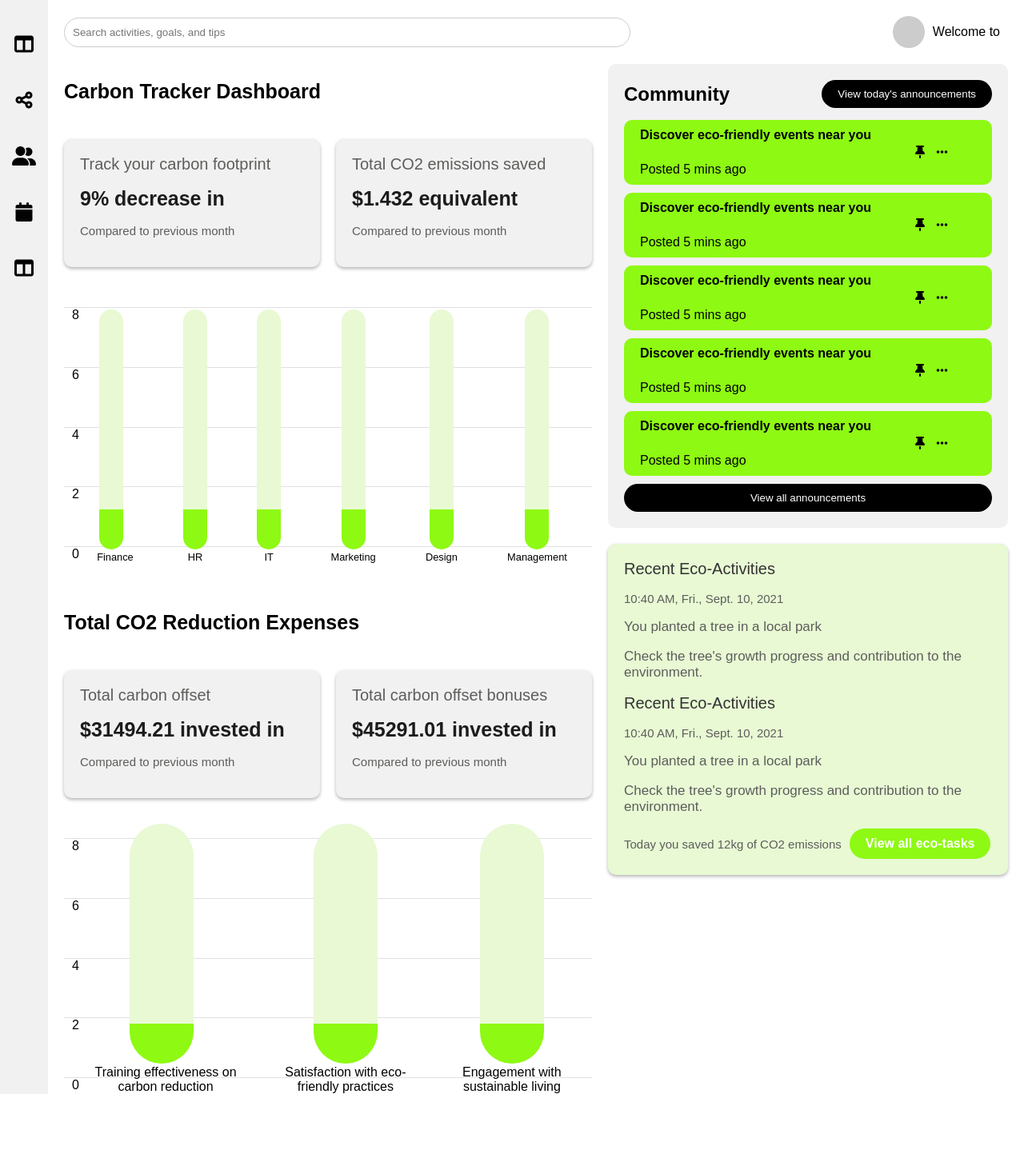
After one commit to SachchitBalamurugan/Carbon-App, a Flask app: page /statistics in a window 1280 px wide. The commit adds this page. Shown: the whole page at 80% size. Run offline with Flask 3, Linux system fonts and the light colour scheme.

Commit message:
finished UI for all pages

```diff
--- a/app.py
+++ b/app.py
@@ -18,5 +18,10 @@ def profile():
 def settings():
     return render_template('settings.html')
 
+
+@app.route('/statistics')
+def stats():
+    return render_template('stats.html')
+
 if __name__ == '__main__':
     app.run(debug=True)
--- /dev/null
+++ b/templates/stats.html
@@ -0,0 +1,568 @@
+<!DOCTYPE html>
+<html lang="en">
+<head>
+    <meta charset="UTF-8">
+    <meta name="viewport" content="width=device-width, initial-scale=1.0">
+    <title>Eco Dashboard</title>
+    <link rel="stylesheet" href="https://cdnjs.cloudflare.com/ajax/libs/font-awesome/6.0.0-beta3/css/all.min.css">
+    <style>
+        * {
+    box-sizing: border-box;
+    margin: 0;
+    padding: 0;
+    font-family: Arial, sans-serif;
+}
+
+body {
+    display: flex;
+    background-color: #ffffff;
+}
+
+.sidebar {
+            width: 60px;
+            background-color: #F1F1F1;
+            display: flex;
+            flex-direction: column;
+            align-items: center;
+            padding: 20px 0;
+        }
+        .icon {
+            width: 50px;
+            height: 70px;
+            color: #030303;
+            display: flex;
+            align-items: center;
+            justify-content: center;
+            text-decoration: none;
+        }
+        .icon:hover {
+            background-color: #8EF913;
+            border-radius: 5px;
+        }
+
+.main-content {
+    flex: 1;
+    display: flex;
+    flex-direction: column;
+    padding: 20px;
+}
+
+header {
+    display: flex;
+    justify-content: space-between;
+    align-items: center;
+}
+
+header input[type="text"] {
+    width: 60%;
+    padding: 10px;
+    border-radius: 20px;
+    border: 1px solid #ccc;
+}
+
+.profile {
+    display: flex;
+    align-items: center;
+}
+
+.profile p {
+    margin-right: 10px;
+}
+
+.profile-pic {
+    width: 40px;
+    height: 40px;
+    background-color: #ccc;
+    border-radius: 50%;
+}
+
+.content {
+    display: flex;
+    flex: 1;
+    margin-top: 20px;
+}
+
+.main-section {
+    flex: 2;
+    margin-right: 20px;
+}
+
+.stats-section {
+    width: 500px;
+}
+
+.greeting {
+    margin: 20px 0;
+}
+
+.activities, .emissions-saved{
+    background-color: #F1F1F1;
+    padding: 20px;
+    margin-bottom: 20px;
+    border-radius: 10px;
+    box-shadow: 0 2px 4px rgba(0,0,0,0.3);
+}
+
+.activities2{
+    background-color: #E8F9D4;
+    padding: 20px;
+    margin-bottom: 20px;
+    border-radius: 10px;
+    box-shadow: 0 2px 4px rgba(0,0,0,0.3);
+}
+
+.stats {
+    background-color: #F1F1F1;
+    padding: 20px;
+    margin-bottom: 20px;
+    border-radius: 10px;
+}
+
+.activities2 .activities h2, .emissions-saved h2, .stats h2 {
+    margin-bottom: 10px;
+}
+
+.activity-card {
+    display: flex;
+    align-items: center;
+    margin-bottom: 10px;
+}
+
+.user-pic {
+    width: 40px;
+    height: 40px;
+    background-color: #ccc;
+    border-radius: 50%;
+    margin-right: 10px;
+}
+
+.activity-card p {
+    margin-right: 10px;
+}
+
+button {
+    padding: 10px 20px;
+    border: none;
+    border-radius: 20px;
+    background-color: #000;
+    color: #fff;
+    cursor: pointer;
+}
+
+button:hover {
+    background-color: #333;
+}
+
+.chart {
+    height: 200px;
+    background-color: #e0e0e0;
+    border-radius: 10px;
+}
+
+.stats-grid {
+    display: grid;
+    grid-template-columns: repeat(7, 1fr);
+    gap: 10px;
+    margin-bottom: 10px;
+}
+
+.stats-grid div {
+    text-align: center;
+    padding: 10px;
+    background-color: #ffffff;
+    border-radius: 10px;
+}
+
+.plans {
+    margin-bottom: 10px;
+}
+
+.plan-card {
+    background-color: #ffffff;
+    padding: 10px;
+    border-radius: 10px;
+    margin-bottom: 10px;
+}
+
+/* Responsive styles */
+@media (max-width: 1200px) {
+    .main-content {
+        padding: 10px;
+    }
+
+    header input[type="text"] {
+        width: 50%;
+    }
+
+    .stats-section {
+        width: 300px;
+    }
+}
+
+@media (max-width: 992px) {
+    body {
+        flex-direction: column;
+    }
+
+    .sidebar {
+        width: 100%;
+        flex-direction: row;
+        justify-content: space-around;
+    }
+
+    .main-content {
+        padding: 10px;
+    }
+
+    header {
+        flex-direction: column;
+        align-items: flex-start;
+    }
+
+    header input[type="text"] {
+        width: 100%;
+        margin-bottom: 10px;
+    }
+
+    .content {
+        flex-direction: column;
+    }
+
+    .main-section {
+        margin-right: 0;
+    }
+
+    .stats-section {
+        width: 100%;
+        margin-top: 20px;
+    }
+}
+
+@media (max-width: 768px) {
+    .sidebar {
+        padding: 10px 0;
+    }
+
+    .icon {
+        width: 30px;
+        height: 30px;
+    }
+
+    .profile-pic {
+        width: 30px;
+        height: 30px;
+    }
+
+    button {
+        padding: 8px 16px;
+        border-radius: 15px;
+    }
+
+    .stats-grid {
+        grid-template-columns: repeat(4, 1fr);
+    }
+}
+
+@media (max-width: 576px) {
+    .stats-grid {
+        grid-template-columns: repeat(2, 1fr);
+    }
+}
+
+    </style>
+</head>
+<body>
+    <div class="sidebar">
+        <a href="/" class="icon"><i class="fa-solid fa-table-columns fa-xl"></i></a>
+        <a href="/dashboard" class="icon"><i class="fa-solid fa-share-nodes fa-xl"></i></a>
+        <a href="/profile" class="icon"><i class="fa-solid fa-user-group fa-xl"></i></a>
+        <a href="/settings" class="icon"><i class="fa-solid fa-calendar fa-xl"></i></a>
+        <a href="/statistics" class="icon"><i class="fa-solid fa-table-columns fa-xl"></i></a>
+    </div>
+
+    <div class="main-content">
+        <header>
+            <input type="text" placeholder="Search activities, goals, and tips">
+            <div class="profile">
+                <div style="margin-right: 10px;" class="profile-pic"></div>
+                <p>Welcome to</p>
+            </div>
+        </header>
+        <div class="content">
+            <div class="main-section">
+                <div class="greeting" style="margin-bottom: 45px;">
+                    <h1 style="margin-bottom: 10px; font-size: 25px;">Carbon Tracker Dashboard</h1>
+                </div>
+                <div style="display: flex; justify-content: space-between; gap: 20px;">
+                    <div class="activities" style="flex: 1;">
+                        <h3 style="margin-bottom: 17px; font-size: 20px; color: #5D5D5B; font-weight: 300;">Track your carbon footprint</h3>
+                        <h3 style="margin-bottom: 17px; font-size: 25px; color: #1c1c1c; font-weight: bold;">9% decrease in</h3>
+                        <h3 style="margin-bottom: 17px; font-size: 15px; color: #5D5D5B; font-weight: 300;">Compared to previous month</h3>
+                    </div>
+                    <div class="activities" style="flex: 1;">
+                        <h3 style="margin-bottom: 17px; font-size: 20px; color: #5D5D5B; font-weight: 300;">Total CO2 emissions saved</h3>
+                        <h3 style="margin-bottom: 17px; font-size: 25px; color: #1c1c1c; font-weight: bold;">$1.432 equivalent</h3>
+                        <h3 style="margin-bottom: 17px; font-size: 15px; color: #5D5D5B; font-weight: 300;">Compared to previous month</h3>
+                    </div>
+                </div>
+                 <!-- Chart -->
+                 <div style="position: relative; width: 100%; height: 300px; background-color: white; ">
+
+                    <!-- Grid lines and numbers -->
+                    <div style="position: absolute; left: 0; top: 0; bottom: 0; width: 100%; display: flex; flex-direction: column; justify-content: space-between; z-index: 0; ">
+                      <div style="border-top: 1px solid #e0e0e0; width: 100%;"><span style="position: absolute; left: 10px;">8</span></div>
+                      <div style="border-top: 1px solid #e0e0e0; width: 100%;"><span style="position: absolute; left: 10px;">6</span></div>
+                      <div style="border-top: 1px solid #e0e0e0; width: 100%;"><span style="position: absolute; left: 10px;">4</span></div>
+                      <div style="border-top: 1px solid #e0e0e0; width: 100%;"><span style="position: absolute; left: 10px;">2</span></div>
+                      <div style="border-top: 1px solid #e0e0e0; width: 100%;"><span style="position: absolute; left: 10px;">0</span></div>
+                    </div>
+
+                    <!-- Bars -->
+                    <div style="display: flex; justify-content: space-around; align-items: flex-end; height: 100%; width: 100%; position: relative; z-index: 1; margin-top: 30px; ">
+                      <div style="display: flex; flex-direction: column; justify-content: flex-end; align-items: center; margin: -20px 10px;">
+                        <div style="position: relative; height: 100%; width: 30px; display: flex; flex-direction: column; justify-content: flex-end;">
+                            <div style="background-color: #E8F9D4; height: 250px; width: 30px; border-radius: 15px 15px 0 0;"></div>
+                          <div style="background-color: #8EF913; height: 50px; width: 30px; border-radius:  0 0 15px 15px;"></div>
+
+                        </div>
+                        <span style="margin-top: 2px; font-size: clamp(0.7rem, 1vw, 2.5rem); margin-left: 10px;
+">Finance</span>
+                      </div>
+                      <div style="display: flex; flex-direction: column; justify-content: flex-end; align-items: center; margin: -20px 10px;">
+                        <div style="position: relative; height: 100%; width: 30px; display: flex; flex-direction: column; justify-content: flex-end;">
+                            <div style="background-color: #E8F9D4; height: 250px; width: 30px; border-radius: 15px 15px 0 0;"></div>
+                          <div style="background-color: #8EF913; height: 50px; width: 30px; border-radius:  0 0 15px 15px;"></div>
+
+                        </div>
+                        <span style="margin-top:2px; font-size: clamp(0.7rem, 1vw, 2.5rem);
+">HR</span>
+                      </div>
+                      <div style="display: flex; flex-direction: column; justify-content: flex-end; align-items: center; margin: -20px 10px;">
+                        <div style="position: relative; height: 100%; width: 30px; display: flex; flex-direction: column; justify-content: flex-end;">
+                            <div style="background-color: #E8F9D4; height: 250px; width: 30px; border-radius: 15px 15px 0 0;"></div>
+                          <div style="background-color: #8EF913; height: 50px; width: 30px; border-radius:  0 0 15px 15px;"></div>
+
+                        </div>
+                        <span style="margin-top: 2px; font-size: clamp(0.7rem, 1vw, 2.5rem);
+">IT</span>
+                      </div>
+                      <div style="display: flex; flex-direction: column; justify-content: flex-end; align-items: center; margin: -20px 10px;">
+                        <div style="position: relative; height: 100%; width: 30px; display: flex; flex-direction: column; justify-content: flex-end;">
+                            <div style="background-color: #E8F9D4; height: 250px; width: 30px; border-radius: 15px 15px 0 0;"></div>
+                          <div style="background-color: #8EF913; height: 50px; width: 30px; border-radius:  0 0 15px 15px;"></div>
+
+                        </div>
+                        <span style="margin-top: 2px; font-size: clamp(0.7rem, 1vw, 2.5rem);
+">Marketing</span>
+                      </div>
+                      <div style="display: flex; flex-direction: column; justify-content: flex-end; align-items: center; margin: -20px 10px;">
+                        <div style="position: relative; height: 100%; width: 30px; display: flex; flex-direction: column; justify-content: flex-end;">
+                            <div style="background-color: #E8F9D4; height: 250px; width: 30px; border-radius: 15px 15px 0 0;"></div>
+                          <div style="background-color: #8EF913; height: 50px; width: 30px; border-radius:  0 0 15px 15px;"></div>
+
+                        </div>
+                        <span style="margin-top: 2px; font-size: clamp(0.7rem, 1vw, 2.5rem);
+">Design</span>
+                      </div>
+                      <div style="display: flex; flex-direction: column; justify-content: flex-end; align-items: center; margin: -20px 10px;">
+                        <div style="position: relative; height: 100%; width: 30px; display: flex; flex-direction: column; justify-content: flex-end;">
+                            <div style="background-color: #E8F9D4; height: 250px; width: 30px; border-radius: 15px 15px 0 0;"></div>
+                          <div style="background-color: #8EF913; height: 50px; width: 30px; border-radius:  0 0 15px 15px;"></div>
+
+                        </div>
+                        <span style="margin-top: 2px; font-size: clamp(0.7rem, 1vw, 2.5rem);
+">Management</span>
+                      </div>
+                    </div>
+
+                  </div>
+
+
+                  <div class="greeting" style="margin-bottom: 45px; margin-top: 80px;">
+                    <h1 style="margin-bottom: 10px; font-size: 25px; margin-top: 20px;">Total CO2 Reduction Expenses</h1>
+                </div>
+                <div style="display: flex; justify-content: space-between; gap: 20px;">
+                    <div class="activities" style="flex: 1;">
+                        <h3 style="margin-bottom: 17px; font-size: 20px; color: #5D5D5B; font-weight: 300;">Total carbon offset</h3>
+                        <h3 style="margin-bottom: 17px; font-size: 25px; color: #1c1c1c; font-weight: bold;">$31494.21 invested in</h3>
+                        <h3 style="margin-bottom: 17px; font-size: 15px; color: #5D5D5B; font-weight: 300;">Compared to previous month</h3>
+                    </div>
+                    <div class="activities" style="flex: 1;">
+                        <h3 style="margin-bottom: 17px; font-size: 20px; color: #5D5D5B; font-weight: 300;">Total carbon offset bonuses</h3>
+                        <h3 style="margin-bottom: 17px; font-size: 25px; color: #1c1c1c; font-weight: bold;">$45291.01 invested in</h3>
+                        <h3 style="margin-bottom: 17px; font-size: 15px; color: #5D5D5B; font-weight: 300;">Compared to previous month</h3>
+                    </div>
+                </div>
+
+                <!-- Chart -->
+                <div style="position: relative; width: 100%; height: 300px; background-color: white; ">
+
+                    <!-- Grid lines and numbers -->
+                    <div style="position: absolute; left: 0; top: 0; bottom: 0; width: 100%; display: flex; flex-direction: column; justify-content: space-between; z-index: 0; ">
+                      <div style="border-top: 1px solid #e0e0e0; width: 100%;"><span style="position: absolute; left: 10px;">8</span></div>
+                      <div style="border-top: 1px solid #e0e0e0; width: 100%;"><span style="position: absolute; left: 10px;">6</span></div>
+                      <div style="border-top: 1px solid #e0e0e0; width: 100%;"><span style="position: absolute; left: 10px;">4</span></div>
+                      <div style="border-top: 1px solid #e0e0e0; width: 100%;"><span style="position: absolute; left: 10px;">2</span></div>
+                      <div style="border-top: 1px solid #e0e0e0; width: 100%;"><span style="position: absolute; left: 10px;">0</span></div>
+                    </div>
+
+                    <!-- Bars -->
+                    <div style="display: flex; justify-content: space-around; align-items: flex-end; height: 100%; width: 100%; position: relative; z-index: 1; margin-top: 30px; ">
+                      <div style="display: flex; flex-direction: column; justify-content: flex-end; align-items: center; margin: -20px 10px;">
+                        <div style="position: relative; height: 100%; width: 80px; display: flex; flex-direction: column; justify-content: flex-end;">
+                            <div style="background-color: #E8F9D4; height: 250px; width: 80px; border-radius: 45px 45px 0 0;"></div>
+                          <div style="background-color: #8EF913; height: 50px; width: 80px; border-radius:  0 0 45px 45px;"></div>
+
+                        </div>
+                        <div style="display: flex; justify-content: center; align-items: center; width: 100%;">
+                            <span style="margin-top: 2px; flex: 1; text-align: center; margin-left: 10px;">Training effectiveness on carbon reduction</span>
+                        </div>
+                      </div>
+                      <div style="display: flex; flex-direction: column; justify-content: flex-end; align-items: center; margin: -20px 10px;">
+                        <div style="position: relative; height: 100%; width: 80px; display: flex; flex-direction: column; justify-content: flex-end;">
+                            <div style="background-color: #E8F9D4; height: 250px; width: 80px; border-radius: 45px 45px 0 0;"></div>
+                          <div style="background-color: #8EF913; height: 50px; width: 80px; border-radius:  0 0 45px 45px;"></div>
+
+                        </div>
+                        <div style="display: flex; justify-content: center; align-items: center; width: 100%;">
+                            <span style="margin-top: 2px; flex: 1; text-align: center;">Satisfaction with eco-friendly practices</span>
+                        </div>
+                      </div>
+                      <div style="display: flex; flex-direction: column; justify-content: flex-end; align-items: center; margin: -20px 10px;">
+                        <div style="position: relative; height: 100%; width: 80px; display: flex; flex-direction: column; justify-content: flex-end;">
+                            <div style="background-color: #E8F9D4; height: 250px; width: 80px; border-radius: 45px 45px 0 0;"></div>
+                          <div style="background-color: #8EF913; height: 50px; width: 80px; border-radius:  0 0 45px 45px;"></div>
+
+                        </div>
+                        <div style="display: flex; justify-content: center; align-items: center; width: 100%; ">
+                            <span style="margin-top: 2px; flex: 1; text-align: center;">Engagement with sustainable living</span>
+                        </div>
+                      </div>
+
+
+                    </div>
+                    <div style="width: 100%; height: 100px; background-color: white;"></div>
+
+
+                  </div>
+
+            </div>
+            <div class="stats-section">
+                <div class="stats">
+                    <div style="display: flex; align-items: center; margin-bottom: 15px;">
+                        <h2 style="margin: 0;">Community</h2>
+                        <button style="margin-left: auto;">View today's announcements</button>
+                    </div>
+
+                    <div class="plans">
+
+                        <div class="plan-card" style="background-color: #8EF913;">
+
+                            <div style="display: flex; align-items: center;">
+
+                                <div style="display: inline-block; margin-left: 10px;">
+                                    <p style="font-weight: bold;">Discover eco-friendly events near you</p>
+                                    <p style="color: #030303; margin-top: 25px;">Posted 5 mins ago</p>
+                                </div>
+                                <div style="margin-left: 55px; color: #5D5D5B;">
+                                    <i class="fa-solid fa-thumbtack" style="color: #000000; margin-right: 10px;"></i>
+                                    <i class="fa-solid fa-ellipsis" style="color: #000000;"></i>
+                                </div>
+                            </div>
+
+
+                        </div>
+                        <div class="plan-card" style="background-color: #8EF913;">
+
+                            <div style="display: flex; align-items: center;">
+
+                                <div style="display: inline-block; margin-left: 10px;">
+                                    <p style="font-weight: bold;">Discover eco-friendly events near you</p>
+                                    <p style="color: #030303; margin-top: 25px;">Posted 5 mins ago</p>
+                                </div>
+                                <div style="margin-left: 55px; color: #5D5D5B;">
+                                    <i class="fa-solid fa-thumbtack" style="color: #000000; margin-right: 10px;"></i>
+                                    <i class="fa-solid fa-ellipsis" style="color: #000000;"></i>
+                                </div>
+                            </div>
+
+
+                        </div>
+                        <div class="plan-card" style="background-color: #8EF913;">
+
+                            <div style="display: flex; align-items: center;">
+
+                                <div style="display: inline-block; margin-left: 10px;">
+                                    <p style="font-weight: bold;">Discover eco-friendly events near you</p>
+                                    <p style="color: #030303; margin-top: 25px;">Posted 5 mins ago</p>
+                                </div>
+                                <div style="margin-left: 55px; color: #5D5D5B;">
+                                    <i class="fa-solid fa-thumbtack" style="color: #000000; margin-right: 10px;"></i>
+                                    <i class="fa-solid fa-ellipsis" style="color: #000000;"></i>
+                                </div>
+                            </div>
+
+
+                        </div>
+                        <div class="plan-card" style="background-color: #8EF913;">
+
+                            <div style="display: flex; align-items: center;">
+
+                                <div style="display: inline-block; margin-left: 10px;">
+                                    <p style="font-weight: bold;">Discover eco-friendly events near you</p>
+                                    <p style="color: #030303; margin-top: 25px;">Posted 5 mins ago</p>
+                                </div>
+                                <div style="margin-left: 55px; color: #5D5D5B;">
+                                    <i class="fa-solid fa-thumbtack" style="color: #000000; margin-right: 10px;"></i>
+                                    <i class="fa-solid fa-ellipsis" style="color: #000000;"></i>
+                                </div>
+                            </div>
+
+
+                        </div>
+                        <div class="plan-card" style="background-color: #8EF913;">
+
+                            <div style="display: flex; align-items: center;">
+
+                                <div style="display: inline-block; margin-left: 10px;">
+                                    <p style="font-weight: bold;">Discover eco-friendly events near you</p>
+                                    <p style="color: #030303; margin-top: 25px;">Posted 5 mins ago</p>
+                                </div>
+                                <div style="margin-left: 55px; color: #5D5D5B;">
+                                    <i class="fa-solid fa-thumbtack" style="color: #000000; margin-right: 10px;"></i>
+                                    <i class="fa-solid fa-ellipsis" style="color: #000000;"></i>
+                                </div>
+                            </div>
+
+
+                        </div>
+                    </div>
+                    <button style="background-color: #000000; width: 100%;">View all announcements</button>
+                </div>
+                <div style="display: flex; justify-content: space-between; gap: 20px;">
+                    <div class="activities2" style="flex: 1;">
+                        <div>
+                            <h3 style="margin-bottom: 17px; font-size: 20px; color: #333333; font-weight: 300;">Recent Eco-Activities</h3>
+                            <h3 style="margin-bottom: 17px; font-size: 15px; color: #5D5D5B; font-weight: 300;">10:40 AM, Fri., Sept. 10, 2021</h3>
+                            <h3 style="margin-bottom: 17px; font-size: 17px; color: #5D5D5B; font-weight: 300;">You planted a tree in a local park</h3>
+                            <h3 style="margin-bottom: 17px; font-size: 17px; color: #5D5D5B; font-weight: 300;">Check the tree's growth progress and contribution to the environment.</h3>
+                        </div>
+                        <div>
+                            <h3 style="margin-bottom: 17px; font-size: 20px; color: #333333; font-weight: 300;">Recent Eco-Activities</h3>
+                            <h3 style="margin-bottom: 17px; font-size: 15px; color: #5D5D5B; font-weight: 300;">10:40 AM, Fri., Sept. 10, 2021</h3>
+                            <h3 style="margin-bottom: 17px; font-size: 17px; color: #5D5D5B; font-weight: 300;">You planted a tree in a local park</h3>
+                            <h3 style="margin-bottom: 17px; font-size: 17px; color: #5D5D5B; font-weight: 300;">Check the tree's growth progress and contribution to the environment.</h3>
+                        </div>
+                        <div style="display: flex; align-items: center;">
+                            <h3 style="font-size: 15px; color: #5D5D5B; font-weight: 300; margin-right: 10px;">
+                                Today you saved 12kg of CO2 emissions
+                            </h3>
+                            <button style="background-color: #8EF913; font-size: 16px; font-weight: bold;">View all eco-tasks</button>
+                        </div>
+                    </div>
+                </div>
+            </div>
+        </div>
+    </div>
+</body>
+</html>
```
Also changed, not shown: templates/dashboard.html (+16 -9 lines), templates/settings.html (+15 -9 lines).
